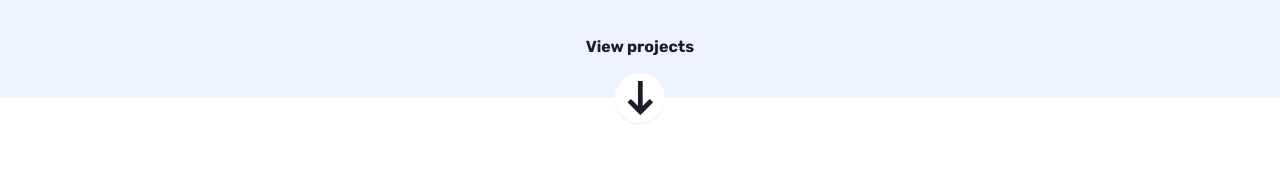
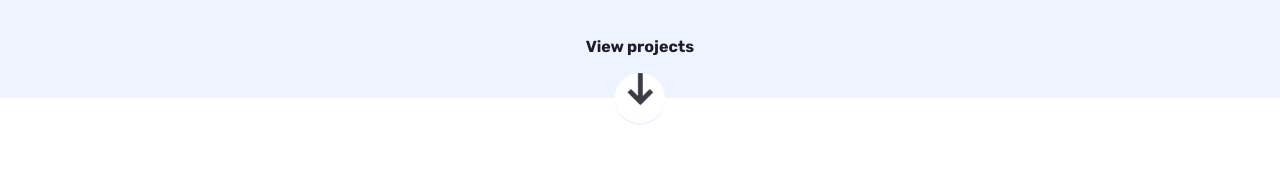
Before and after one commit to tina234/portfolio_web, a Vue app: page / in a window 1280 px wide. Shown: the part 542-715 px from the top of the page. Built offline with nearby package versions, Linux system fonts and the light colour scheme.

Commit message:
animation

```diff
--- a/src/scss/style.scss
+++ b/src/scss/style.scss
@@ -24,6 +24,7 @@ body, html {
 .header-img img {
     width: 100%;
     height: auto;
+    animation: float 5s infinite;
 }
 
 .header-content {
@@ -92,6 +93,11 @@ body, html {
     justify-content: center;
     align-items: center;
     filter: drop-shadow(0px 2px 0px #EEF4FF);
+    overflow: hidden;
+}
+
+.bottom-arrow .vector img {
+    animation: sliding_arrow 3s infinite;
 }
 
 .bottom-arrow .title {
@@ -254,3 +260,37 @@ body, html {
         margin-right: 0px;
     }
 }
+
+@keyframes float {
+    0% {
+        transform: translatey(0px);
+    }
+    50% {
+        transform: translatey(-20px);
+    }
+    100% {
+        transform: translatey(0px);
+    }
+}
+
+@keyframes sliding_arrow {
+    0% {
+        transform: translatey(0px);
+    }
+    33% {
+        transform: translatey(60px);
+    }
+    35% {
+        opacity: 0;
+    }
+    40% {
+        transform: translatey(-60px);
+    }
+    90% {
+        opacity: 1;
+        transform: translatey(0px);
+    }
+    100% {
+        transform: translatey(0px);
+    }
+}
```
